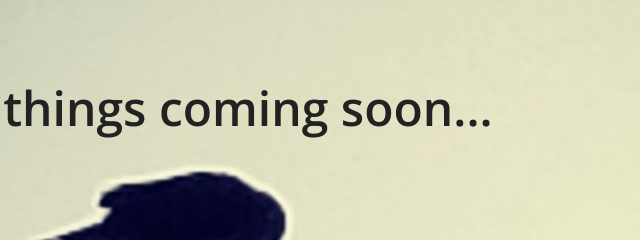
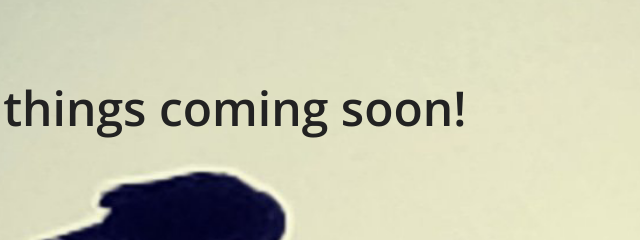
Before and after one commit to bettameta/better-construction-page, a plain HTML site: page index.html in a window 1280 px wide. Shown: the top 240 px of the page, 294-934 px from the left. Drawn offline with nearby package versions, Linux system fonts and the light colour scheme.

Commit message:
Testing pushing from MBP.

```diff
--- a/index.html
+++ b/index.html
@@ -29,7 +29,7 @@
 <body>
 
   <!-- Add your site or application content here -->
-  <h2>Wonderful things coming soon...</h2>
+  <h2>Wonderful things coming soon!</h2>
 
   <script src="js/vendor/modernizr-3.11.2.min.js"></script>
   <script src="js/plugins.js"></script>
```
